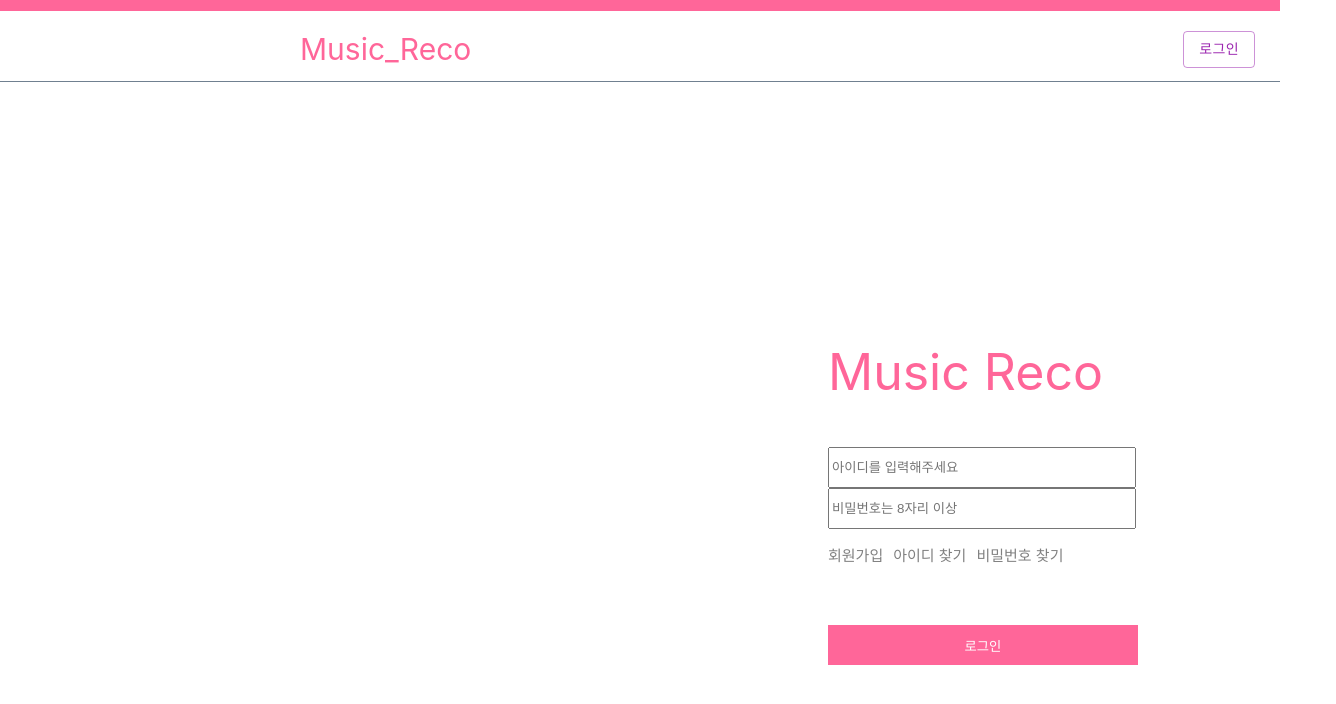
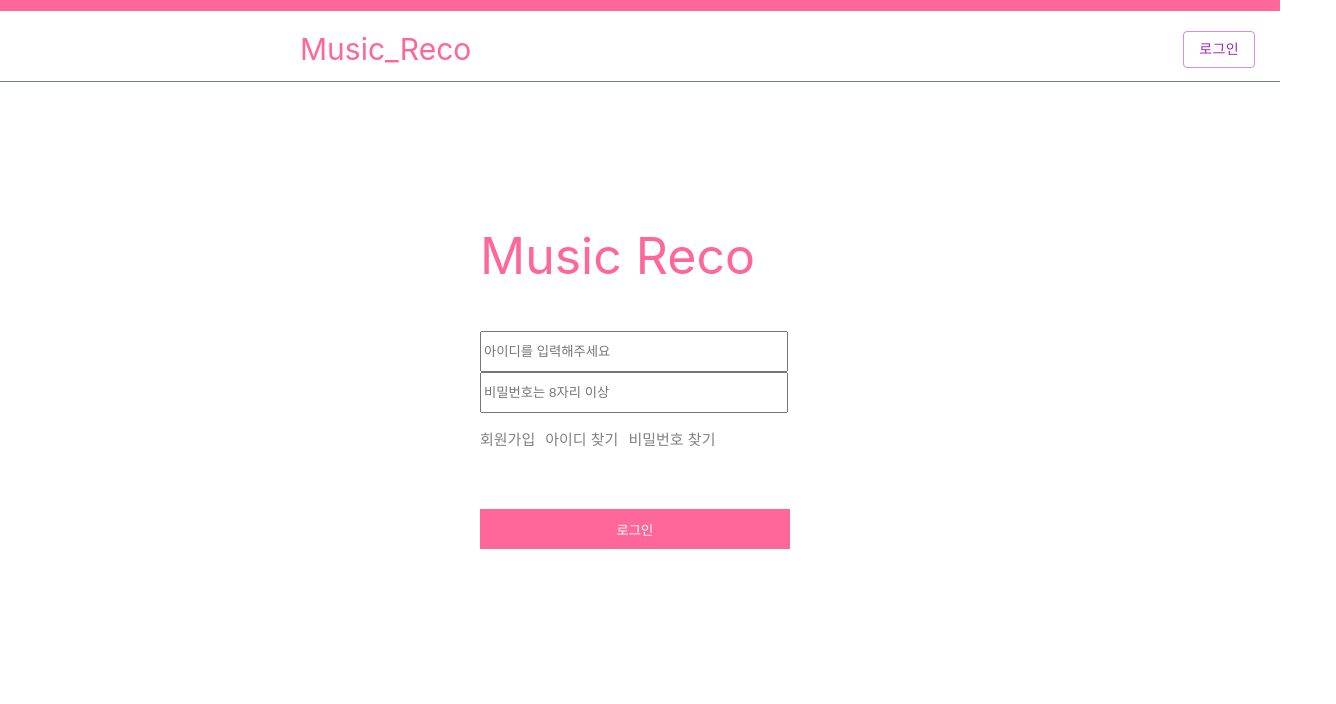
Before and after one commit to Jungsooooooo/music_site_front, a React (Create React App) app: page /login in a window 1280 px wide. Shown: the top 704 px of the page, 1336 px wide, since content can reach past the window. Built offline with nearby package versions, Linux system fonts and the light colour scheme.

Commit message:
로그인 화면 중앙 정렬

```diff
--- a/src/css/loginView.css
+++ b/src/css/loginView.css
@@ -1,9 +1,8 @@
 .loginType {
   /* border: 1px solid; */
-  width: 30em;
-  padding: 20px 28px;
-  margin-left: 50em;
-  margin-top: 15em;
+  width: 20em;
+  /* padding: 20px 28px; */
+  margin: 9em auto;
 }
 
 .logo {
```
